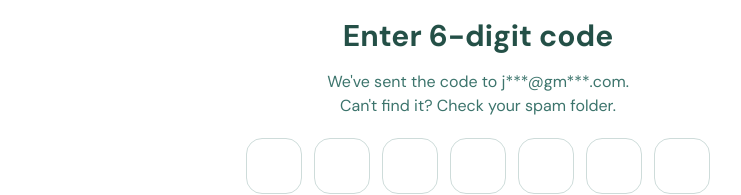
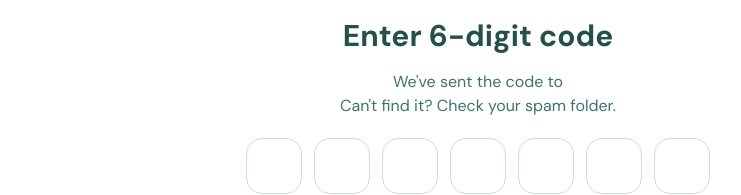
Before and after one commit to ascinate/kashu, a React (Vite) app: page / in a window 1280 px wide. Both pictures are taken after typing "name@example.com", "Sample123" into the empty fields and a click on the button "Submit". Shown: the part 154-349 px from the top of the page, without its empty margins (162-903 px from the left). Built offline with nearby package versions, Linux system fonts and the light colour scheme.

Commit message:
file changes

```diff
--- a/src/components/multisteps.tsx
+++ b/src/components/multisteps.tsx
@@ -127,8 +127,8 @@ const MultiStepForm: React.FC = () => {
 
                 </div>
                 <h2 className='text-center geattings-st-sm mt-5'> Enter 6-digit code </h2>
-                <p className='text-center we-texts mt-3'> We've sent the code to j***@gm***.com. <br/>
-                Can't find it? Check your spam folder. </p>
+                <p className='text-center we-texts mt-3'> We&apos;ve sent the code to <br/>
+                Can&apos;t find it? Check your spam folder. </p>
                 <div className='forms-tops01 focus:border-purple-600 flex space-x-3 justify-center mt-5  relative'>
                   <input
                     type="text"
```
